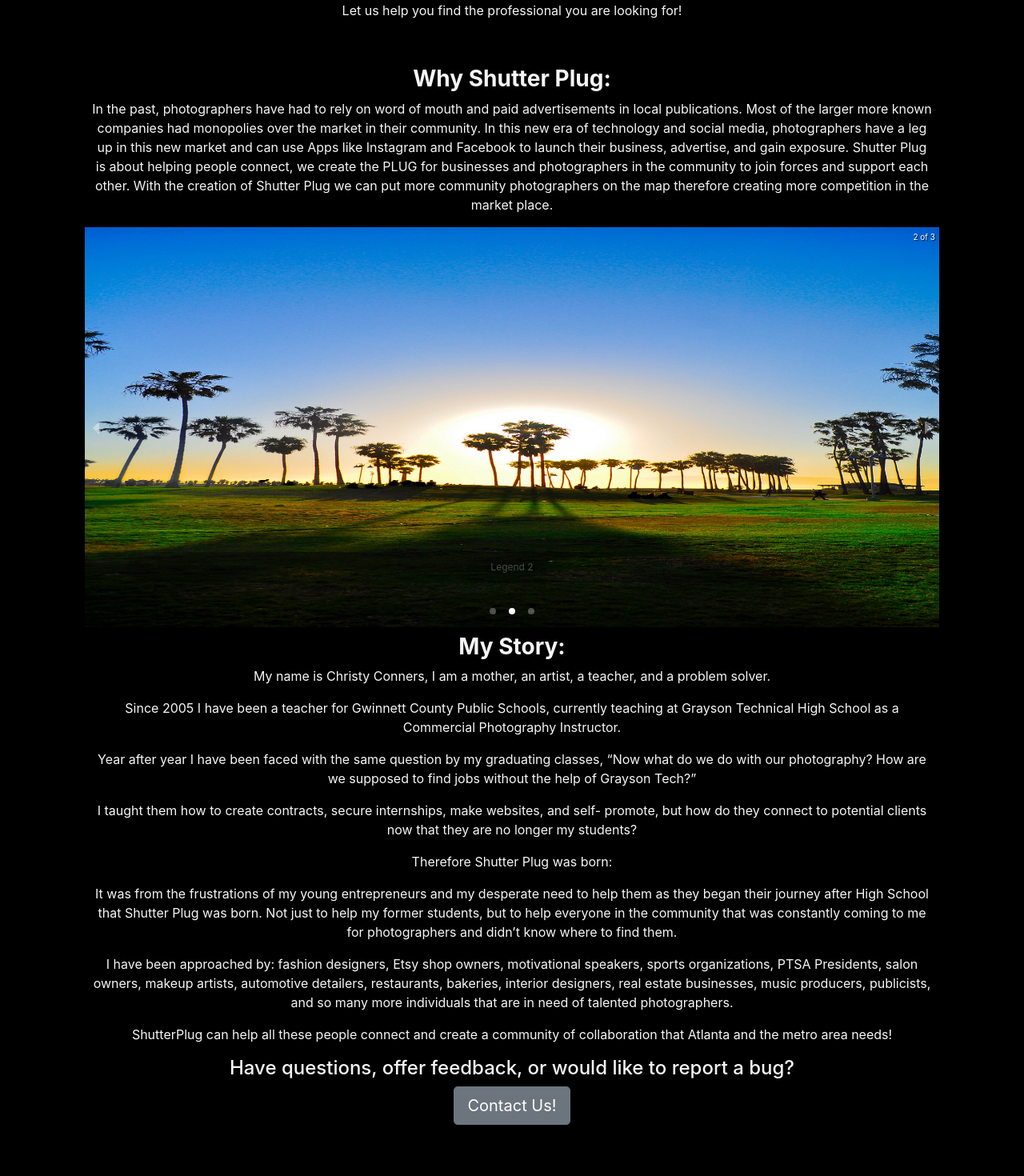
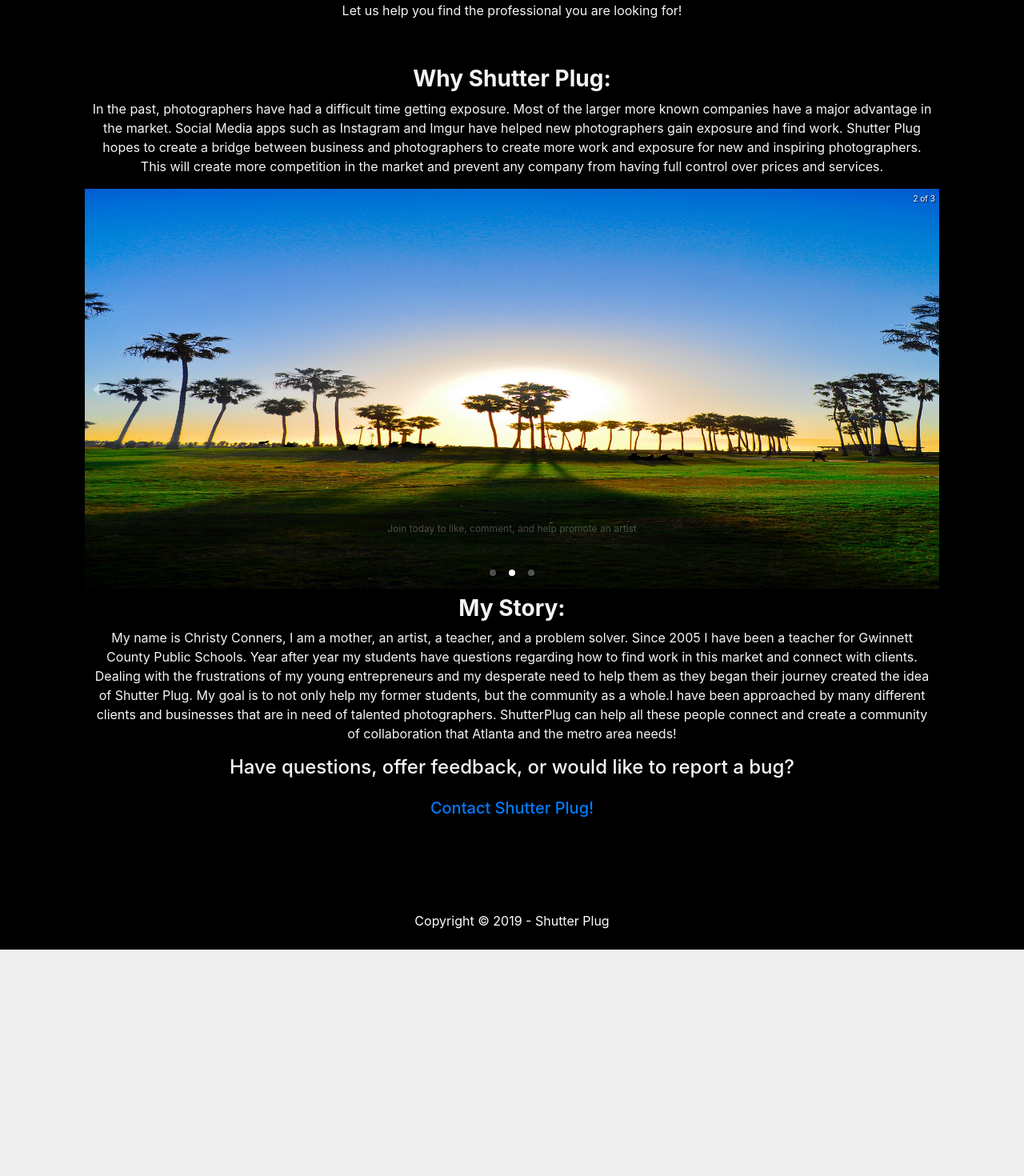
Before and after one commit to rsmith37/ShutterPlugClone, a React (Create React App) app in the folder frontend/: page / in a window 1280 px wide. Shown: the part 200-1670 px from the top of the page at 80% size. After the commit the page ends 1387 px from the top, so only its background shows below. Built offline with nearby package versions, Linux system fonts and the light colour scheme.

Commit message:
Updated Carousel, added test data

```diff
--- a/frontend/src/components/layout/CarouselSP.js
+++ b/frontend/src/components/layout/CarouselSP.js
@@ -10,15 +10,15 @@
         <Carousel autoPlay={true} infiniteLoop={true} showThumbs={false}>
         <div>
             <img src={require("../../assets/carousel_photo_1.jpg")} width="100%" height="500px" />
-            <p className="legend">Legend 1</p>
+            <p className="legend">Search for professionals in your area</p>
         </div>
         <div>
             <img src={require("../../assets/carousel_photo_2.jpg")} width="100%" height="500px" />
-            <p className="legend">Legend 2</p>
+            <p className="legend">Join today to like, comment, and help promote an artist</p>
         </div>
         <div>
             <img src={require("../../assets/carousel_photo_3.jpg")} width="100%" height="500px" />
-            <p className="legend">Legend 3</p>
+            <p className="legend">Help the photographer community grow</p>
         </div>
     </Carousel>
     )
--- a/frontend/src/components/layout/Dashboard.js
+++ b/frontend/src/components/layout/Dashboard.js
@@ -37,7 +37,7 @@
             <p className="lead text-white">Welcome <Link to={`/profile/${profile.user._id}`}>{user.firstName} {user.lastName}</Link></p>
             {isEmpty(profile.profilePic) ? null : (
             <div className="img">
-              <img className="mb-4" width="40%" src={`../../../../${profile.profilePic.replace(/\/\//g,'/')}`} alt="FILE NOT FOUND" srcset=""/>
+              <img className="mb-4" width="150px" src={`../../../../${profile.profilePic.replace(/\/\//g,'/')}`} alt="FILE NOT FOUND" srcset=""/>
 
             </div>)};
             <ProfileActions />
--- a/frontend/src/components/layout/Home.js
+++ b/frontend/src/components/layout/Home.js
@@ -46,15 +46,13 @@
                             Why Shutter Plug:
                         </h3>
                         <p className = "px-2 text-center">
-                            In the past, photographers have had to rely on word of mouth and paid
-                            advertisements in local publications. Most of the larger more known
-                            companies had monopolies over the market in their community. In this
-                            new era of technology and social media, photographers have a leg up in
-                            this new market and can use Apps like Instagram and Facebook to launch
-                            their business, advertise, and gain exposure. Shutter Plug is about helping people
-                            connect, we create the PLUG for businesses and photographers in the community to
-                            join forces and support each other. With the creation of Shutter Plug we can put
-                            more community photographers on the map therefore creating more competition in the market place.
+                            In the past, photographers have had a difficult time getting exposure. Most
+                            of the larger more known companies have a major advantage in the market.
+                            Social Media apps such as Instagram and Imgur have helped new photographers
+                            gain exposure and find work. Shutter Plug hopes to create a bridge between
+                            business and photographers to create more work and exposure for new and
+                            inspiring photographers. This will create more competition in the market and
+                            prevent any company from having full control over prices and services.
                         </p>
                     </div>
                     <div className = "mt-2">
@@ -66,48 +64,20 @@
                         </h3>
                         <p className = "px-2 text-center">
                             My name is Christy Conners, I am a mother, an artist, a teacher, and a problem solver.
-                        </p>
-                        <p className = "px-2 text-center">
-                            Since 2005 I have been a teacher for Gwinnett County Public Schools, currently teaching at Grayson
-                            Technical High School as a Commercial Photography Instructor.
-                        </p>
-                        <p className = "text-center px-2">
-                            Year after year I have been faced with the same question by my graduating classes,
-                            “Now what do we do with our photography? How are we supposed to find jobs without the help of
-                            Grayson Tech?”
-                        </p>
-                        <p className = "text-center px-2">
-                            I taught them how to create contracts, secure internships, make websites, and self- promote, but how
-                            do they connect to potential clients now that they are no longer my students?
-                        </p>
-                        <p className = "text-center px-2">
-                            Therefore Shutter Plug was born:
-                        </p>
-                        <p className = "text-center px-2">
-                            It was from the frustrations of my young entrepreneurs and my desperate need to help them as they
-                            began their journey after High School that Shutter Plug was born. Not just to help my former students,
-                            but to help everyone in the community that was constantly coming to me for photographers and didn’t
-                            know where to find them.
-                        </p>
-                        <p className = "text-center px-2">
-                            I have been approached by: fashion designers, Etsy shop owners, motivational speakers, sports
-                            organizations, PTSA Presidents, salon owners, makeup artists, automotive detailers, restaurants,
-                            bakeries, interior designers, real estate businesses, music producers, publicists, and so many more
-                            individuals that are in need of talented photographers.
-                        </p>
-                        <p className = "text-center px-2">
+                            Since 2005 I have been a teacher for Gwinnett County Public Schools.
+                            Year after year my students have questions regarding how to find work in this market and connect with
+                            clients. Dealing with the frustrations of my young entrepreneurs and my desperate need to help them as they
+                            began their journey created the idea of Shutter Plug. My goal is to not only help my former students, but the
+                            community as a whole.I have been approached by many different clients and businesses that are in need of talented photographers.
                             ShutterPlug can help all these people connect and create a community of collaboration that Atlanta and
                             the metro area needs!
                         </p>
                     </div>
                     <div className="text-center px-2">
-                        <h4>Have questions, offer feedback, or would like to report a bug?</h4>
-                        <Link to="/contactUs">
-                            <button className="btn btn-secondary btn-lg">Contact Us!</button>
-                        </Link>
-                        <Switch>
-                            <Route exact path="/contactUs" component={ContactUs} />
-                        </Switch>
+                        <h4>Have questions, offer feedback, or would like to report a bug?{"\n"}</h4>
+                        <div className = "text-center p-3 x-2">
+                            <h5><a href="mailto:cconnersillustrations@hotmail.com">Contact Shutter Plug!</a></h5>
+                        </div>
                     </div>
                 </div>
             </div>
```
Also changed, not shown: 7 other files (tests, documents, lock files or other folders).
